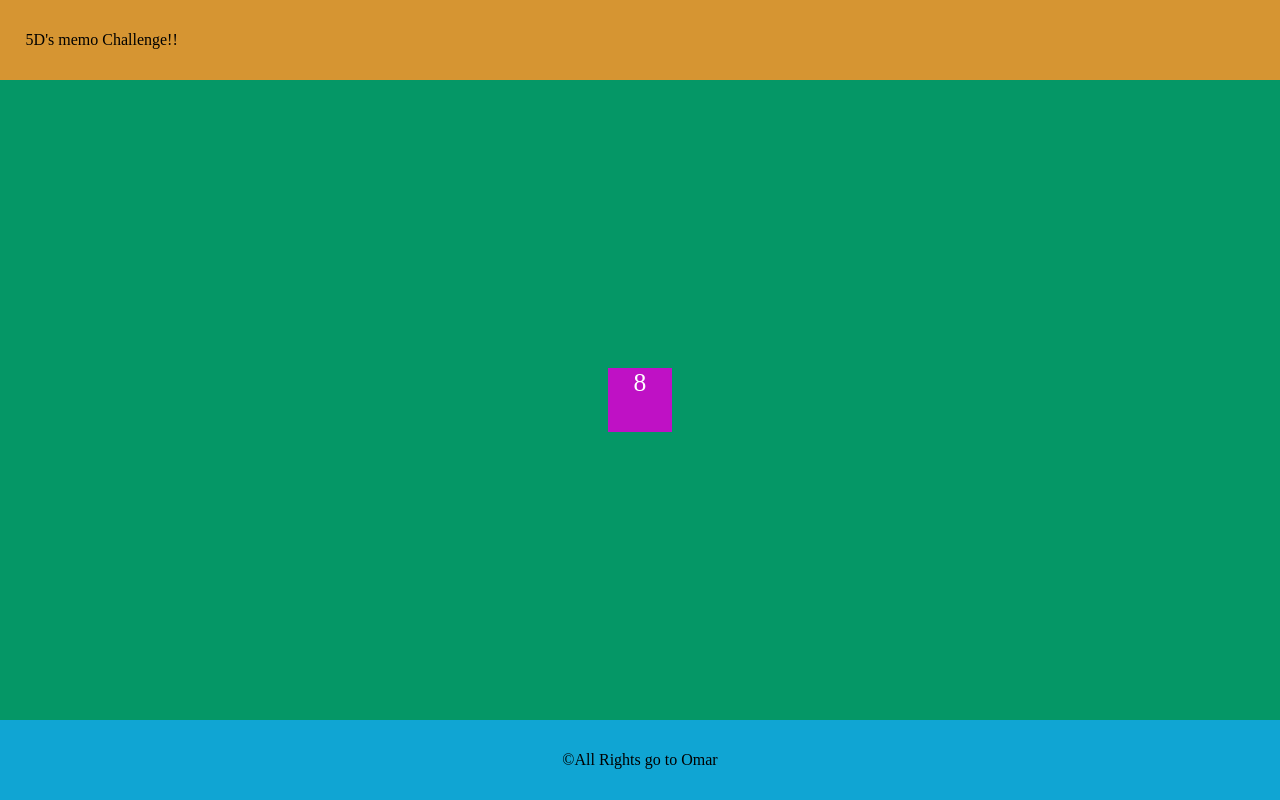
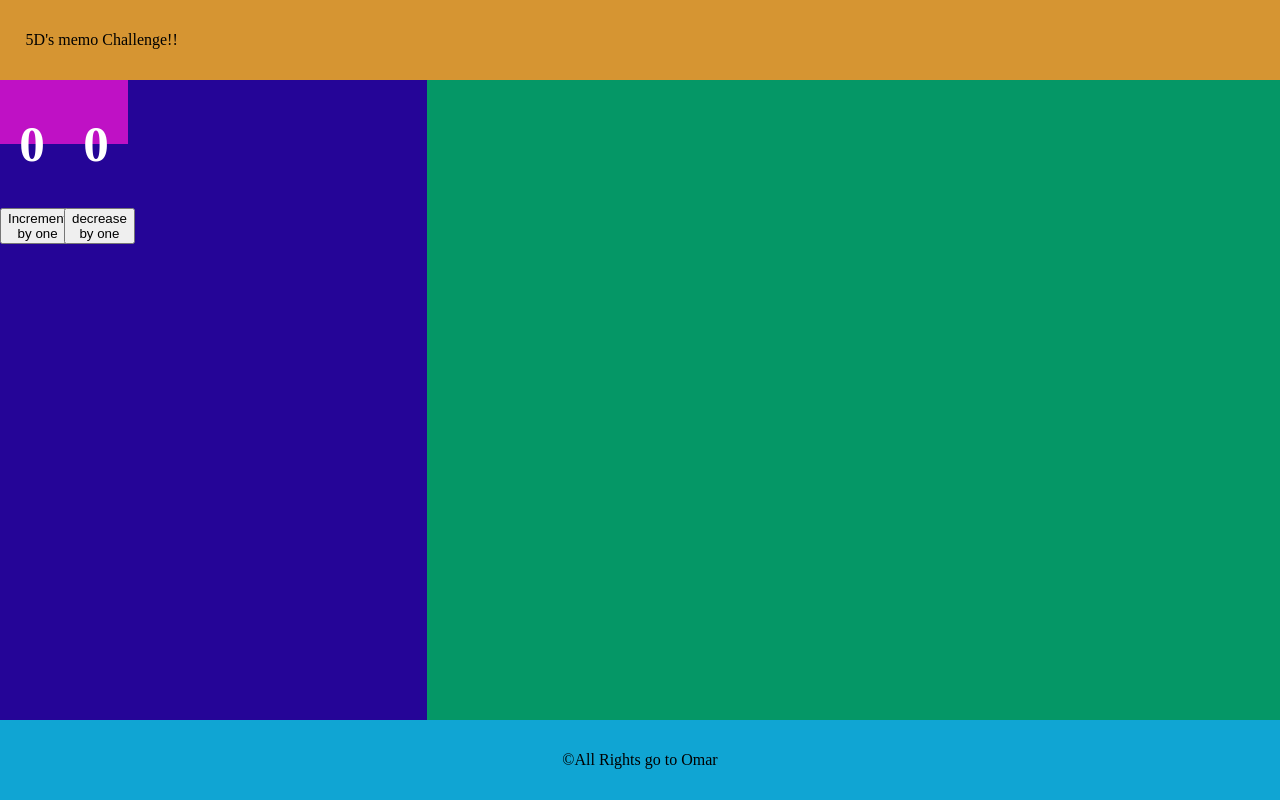
Before and after one commit to omarupk33/React-Project-With-Odin, a React (Vite) app in the folder MemoryCard/memory_card/: page / in a window 1280 px wide. Built offline with nearby package versions, Linux system fonts and the light colour scheme; no server answers.

Commit message:
Fix API and Counter

```diff
--- a/MemoryCard/memory_card/src/Card.jsx
+++ b/MemoryCard/memory_card/src/Card.jsx
@@ -1,36 +1,14 @@
 import { useState, useEffect } from "react"
 
 
-function Card({num}){
+function Card({url , num, object}){
+    // Since we changed the location of the fetchData, we need to do a bit of changes to fix the code and make it work properly
 
-
-    const [data, setData] = useState([])
-
-
-    useEffect(()=>{
-    async function fetchData(){
-
-        try{
-            // Change to giphy api
-            const response = await fetch('https://media4.giphy.com/media/v1.Y2lkPTc5MGI3NjExc2N3NGRzdWhoeXkzbHpiY3F6dXdrcnRyNDVuYmJ4Mmk5NHFweG1udCZlcD12MV9pbnRlcm5hbF9naWZfYnlfaWQmY3Q9Zw/igKgfEieleNP5YY0ag/giphy.gif')
-                if(!response.ok){
-                throw new Error(`Error: ${response.status}`)}
-
-            const json = response.json()
-            setData(json)
-
-            }
-            catch (error) {
-        console.error('Fetch operation failed:', error.message);
+        let image
+        if(data){
+          image = <img src={Object.values(data).at(0).at({num}).images.original.url}
+          alt={Object.values(data).at(0).at({num}).url} />
         }
-
-        }
-    fetchData()
-
-
-    }, [num])
-            console.log(data)
-
 
 
         const [focused, setFocus] = useState('')
@@ -41,7 +19,10 @@ function Card({num}){
 
     return (
         <div onClick={()=>{focusStyle()}} className= {focused ? focused : ''}
-        tabIndex={0}>{num}</div>
+        tabIndex={0}>
+        {image}
+
+        </div>
     )
 }
 
--- a/MemoryCard/memory_card/src/Center.jsx
+++ b/MemoryCard/memory_card/src/Center.jsx
@@ -1,15 +1,40 @@
 import Card from './Card'
 import Counter from './Counter'
 function Center(){
+
+
+    // const [data, setData] = useState([])
+
+
+    // useEffect(()=>{
+    // async function fetchData(){
+
+    //     try{
+    //         // Change to giphy api
+    //         const response = await fetch('https://api.giphy.com/v1/gifs/search?api_key=6uFEXyu7kVpkQyoPVtRKjyWKG1viZl7H&q=yugioh&limit=16&offset=0&rating=pg-13&lang=en&bundle=messaging_non_clips')
+    //             if(!response.ok){
+    //             throw new Error(`Error: ${response.status}`)}
+
+    //         const json = await response.json()
+    //         setData(json)
+
+    //         }
+    //         catch (error) {
+    //     console.error('Fetch operation failed:', error.message);
+    //     }
+
+    //     }
+    //     fetchData()
+
+    //     // alert here
+    // }, [num])
+
+    //          console.log(Object.values(data).at(0).at({num}).images.original.url)
+
     return (
 
-    // split up some of the logic to new two parents and make this each parent take a row for itself
-    // When a card is hovered over, use transition to move it to the center of the screen.
-
-    // We need focused for the parent as well
-
-
         <center>
+         <Counter></Counter>
         <div className='column1'>
         {/* <Card num={1}></Card>
         <Card num={2}></Card>
@@ -22,7 +47,7 @@ function Center(){
         <div className='column3'>
         {/* <Card num={6}></Card>
         <Card num={7}></Card> */}
-        <Card num={8}></Card>
+        {/* <Card num={8}></Card> */}
         {/* <Card num={9}></Card>
         <Card num={10}></Card> */}
         </div>
@@ -34,7 +59,7 @@ function Center(){
         <Card num={14}></Card>
         <Card num={15}></Card> */}
         </div>
-        {/* <Counter></Counter> */}
+
         </center>
     )
 }
--- a/MemoryCard/memory_card/src/Counter.jsx
+++ b/MemoryCard/memory_card/src/Counter.jsx
@@ -3,12 +3,11 @@ import { useEffect, useState } from "react"
 function Counter({current}){
 
     const [curr, setCurrent] = useState(0)
+    const [best, setBest] = useState(0)
 
-    let best = 0
 // Something is wrong here
     useEffect(()=>{
-
-         best = 1
+         if(curr>best) setBest(curr)
     }, [curr])
 
 
@@ -18,10 +17,15 @@ function Counter({current}){
 
     return (
         <div className='count-container'>
-        <h1>{curr}</h1>
-        <h1>{best}</h1>
-        <button onClick={()=>{updateBest()}}> Increment by one</button>
-        <button onClick={()=>{setCurrent(curr-1)}}> decrease by one</button>
+        <div>
+            <h1>{curr}</h1>
+            <button onClick={()=>{updateBest()}}> Increment by one</button>
+        </div>
+        <div>
+            <h1>{best}</h1>
+            <button onClick={()=>{setCurrent(curr-1)}}> decrease by one</button>
+        </div>
+
 
         </div>
     )
--- a/MemoryCard/memory_card/src/index.css
+++ b/MemoryCard/memory_card/src/index.css
@@ -73,7 +73,8 @@ footer{
 }
 
 .count-container{
-  width: 200px;
-  height: 200px;
-  font-size: larger;
+  display: flex;
+  /* flex-direction: column; */
+
+  background-color: #250597;
 }
```
